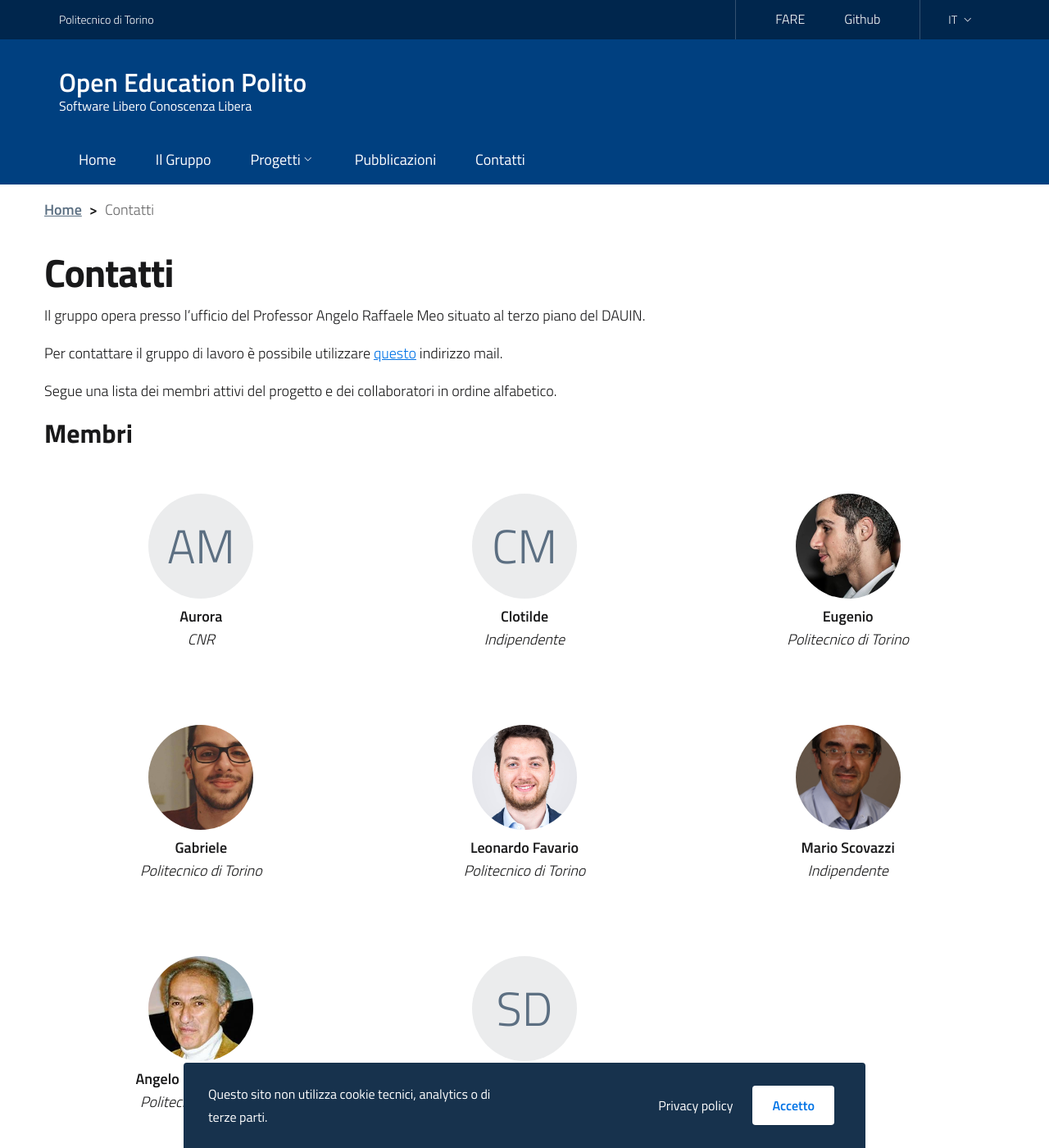
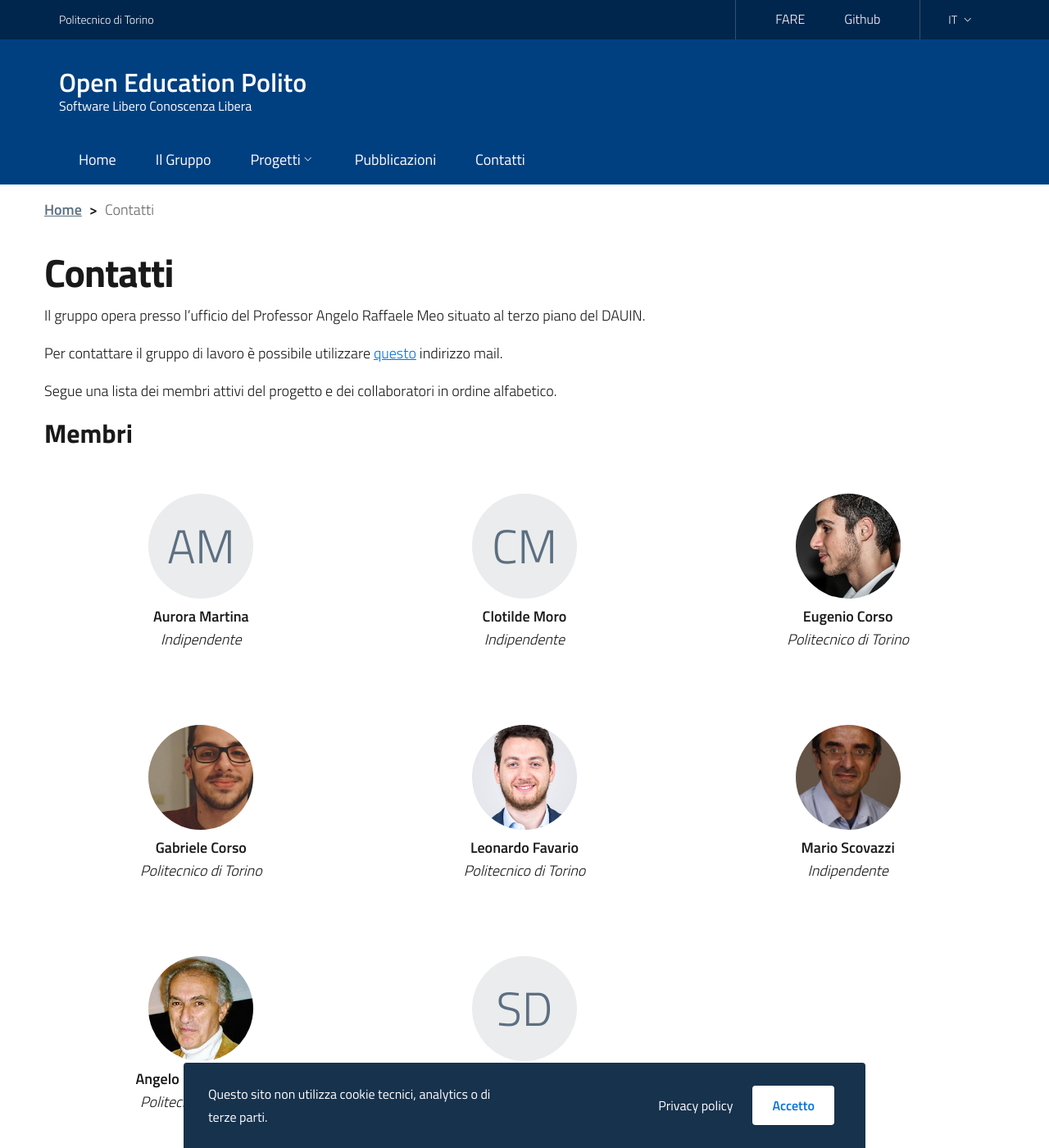
Before and after one commit to open-education-polito/org-website, a Jekyll site: the page built from it/contatti.md, in a window 1280 px wide and 1400 px high. Shown: the whole window at 82% size. Built offline with Jekyll 4.4.1, drawn with Linux system fonts in a browser that asks for light colours.

Commit message:
Add people surnames

```diff
--- a/_data/people.yml
+++ b/_data/people.yml
@@ -17,19 +17,19 @@ mario:
   iniziali: MS
   status: member
 aurora:
-  name: Aurora
+  name: Aurora Martina
   pic:
-  role: CNR
+  role: Indipendente
   iniziali: AM
   status: member
 clo:
-  name: Clotilde
+  name: Clotilde Moro
   pic:
   role: Indipendente
   iniziali: CM
   status: member
 sophia:
-  name: Sophia
+  name: Sophia Danesino
   pic:
   role: Indipendente
   iniziali: SD
@@ -41,13 +41,13 @@ venuto:
   iniziali: EV
   status: collaborator
 eugenio:
-  name: Eugenio
+  name: Eugenio Corso
   pic: /assets/images/eugenio.jpg
   role: Politecnico di Torino
   iniziali: EC
   status: member
 gabriele:
-  name: Gabriele
+  name: Gabriele Corso
   pic: /assets/images/gabriele.jpg
   role: Politecnico di Torino
   iniziali: GC
```
